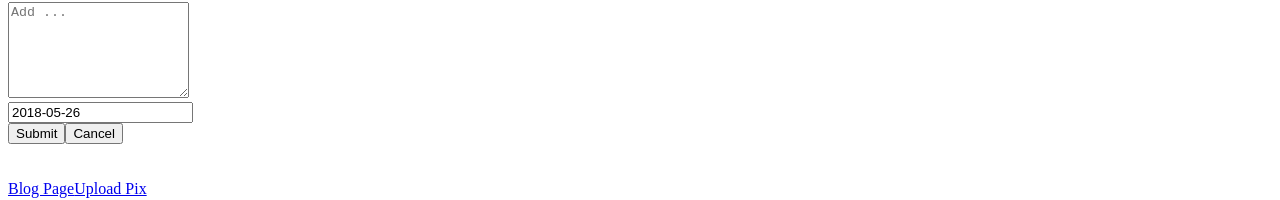
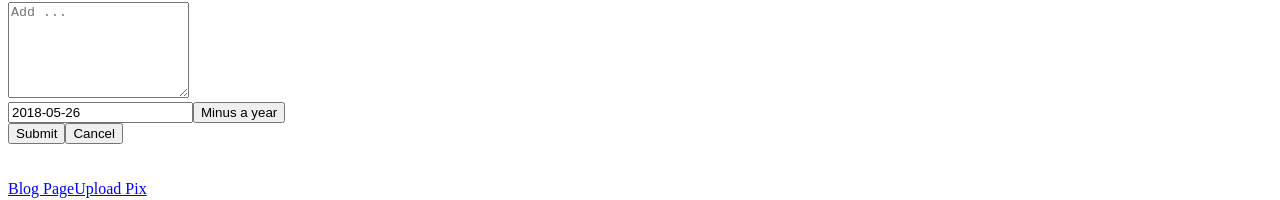
Before and after one commit to rayjlim/miniblog, a React app: page /#/uploadViewer in a window 1280 px wide. Shown: the part 550-750 px from the top of the page. Built offline with nearby package versions, Linux system fonts and the light colour scheme; the HTML template or start-up script is replaced by a standard one.

Commit message:
add date mod btn

```diff
--- a/src/containers/UploadViewerController.jsx
+++ b/src/containers/UploadViewerController.jsx
@@ -85,6 +85,7 @@ class UploadViewerController extends Component {
           date={this.props.date}
           submit={this.handleAdd}
           clear={this.clearForm}
+          showDateModBtns={true}
         />
         <br />
         <br />
--- a/src/views/AddForm.jsx
+++ b/src/views/AddForm.jsx
@@ -1,4 +1,10 @@
 import React from "react";
+String.prototype.lpad = function(padString, length) {
+  var str = this;
+  while (str.length < length)
+      str = padString + str;
+  return str;
+}
 
 class AddForm extends React.Component {
   constructor(props) {
@@ -6,18 +12,36 @@ class AddForm extends React.Component {
     // create a ref to store the textInput DOM element
     this.handleTemplate = this.handleTemplate.bind(this);
     this.handleAdd = this.handleAdd.bind(this);
+    this.minusYear = this.minusYear.bind(this);
   }
   render() {
-    var templateStyle = {
-      float: 'right'
+    let templateStyle = {
+      float: "right"
     };
+    let formBtns = "";
+    if (this.props.showDateModBtns != null) {
+      formBtns = (
+        <button onClick={this.minusYear} className="btn">
+          Minus a year
+        </button>
+      );
+    }
     return (
       <div className="well">
-        <button onClick={this.handleTemplate} className="btn btn-primary" style={templateStyle}>
+        <button
+          onClick={this.handleTemplate}
+          className="btn btn-primary"
+          style={templateStyle}
+        >
           Template
         </button>
         <strong>Add Entry</strong>
-        <p>link: [link text](URL) <a href="https://github.com/adam-p/markdown-here/wiki/Markdown-Cheatsheet#links">Cheatsheet</a></p>
+        <p>
+          link: [link text](URL){" "}
+          <a href="https://github.com/adam-p/markdown-here/wiki/Markdown-Cheatsheet#links">
+            Cheatsheet
+          </a>
+        </p>
 
         <div className="form-group">
           <textarea
@@ -35,6 +59,8 @@ class AddForm extends React.Component {
             placeholder="Add date..."
             defaultValue={this.props.date}
           />
+
+          {formBtns}
         </div>
         <button onClick={this.handleAdd} className="btn btn-primary">
           Submit
@@ -55,14 +81,26 @@ class AddForm extends React.Component {
       date: this.refs.date.value.trim()
     };
     this.props.submit(entry);
-  };
+  }
+
+  minusYear(e) {
+    let currDate = new Date(this.refs.date.value);
+    let year = currDate.getFullYear();
+    let month = new String(currDate.getMonth() + 1).lpad("0", 2);
+    let day = new String(currDate.getDate() + 1).lpad("0", 2);
+
+    this.refs.date.value = `${year - 1}-${month}-${day}`;
+  }
+
   handleTemplate(e) {
     this.refs.content.value += `
 ### Tomorrow
 
 ### Obstacles
     `;
-  };
+  }
 }
 
+
+
 export default AddForm;
```
Also changed, not shown: 2 other files (tests, documents, lock files or other folders).
